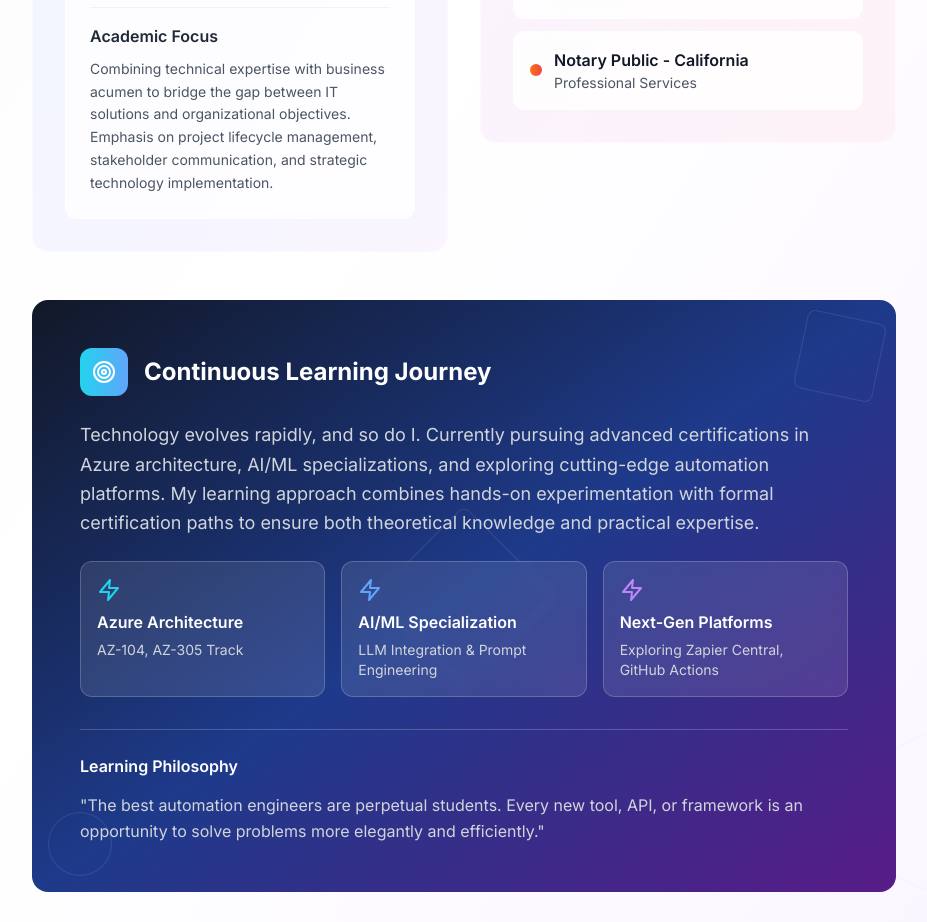
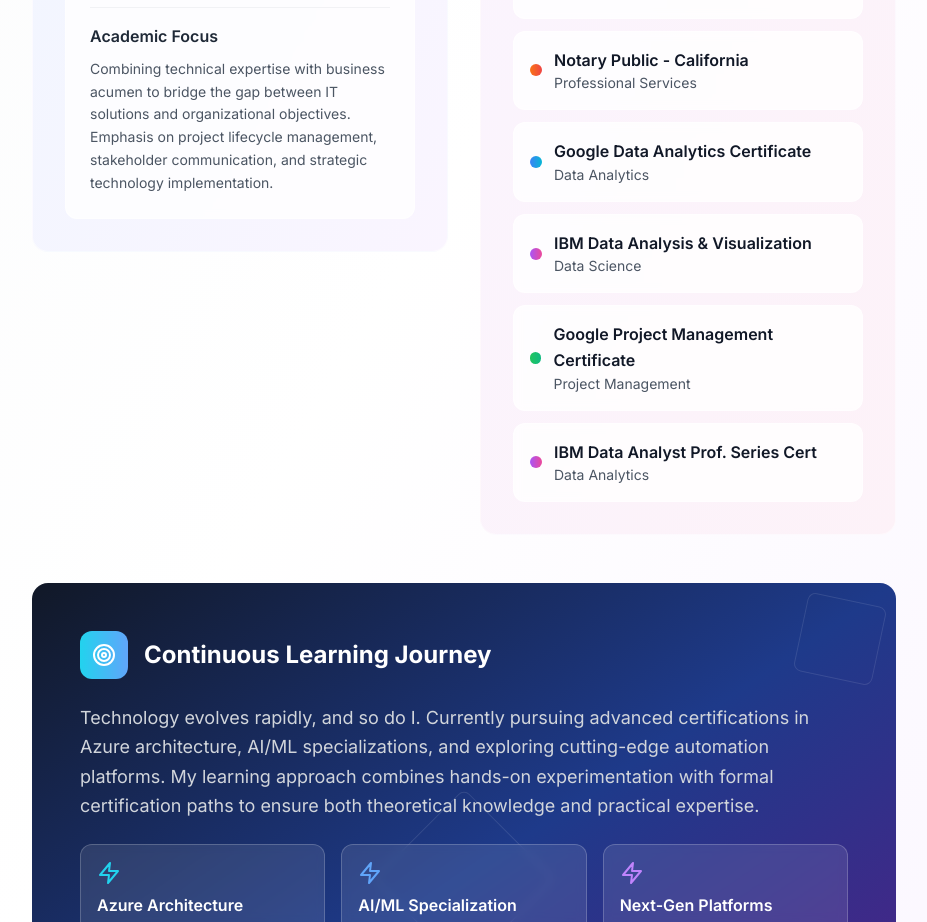
Before and after one commit to mejohnc-ft/MeJohnC.Org, a React (Vite) app: page / in a window 1280 px wide. Shown: the part 7513-8435 px from the top of the page, without its empty margins (176-1103 px from the left). Built offline with nearby package versions, Linux system fonts and the light colour scheme.

Commit message:
Add Google and IBM certifications

```diff
--- a/src/components/Education.tsx
+++ b/src/components/Education.tsx
@@ -8,7 +8,11 @@ const Education = () => {
     { name: "Microsoft AZ-900", category: "Azure Fundamentals", color: "blue" },
     { name: "LPI Linux Essentials", category: "System Administration", color: "green" },
     { name: "Nerdio Certified Professional", category: "Cloud Infrastructure", color: "purple" },
-    { name: "Notary Public - California", category: "Professional Services", color: "orange" }
+    { name: "Notary Public - California", category: "Professional Services", color: "orange" },
+    { name: "Google Data Analytics Certificate", category: "Data Analytics", color: "blue" },
+    { name: "IBM Data Analysis & Visualization", category: "Data Science", color: "purple" },
+    { name: "Google Project Management Certificate", category: "Project Management", color: "green" },
+    { name: "IBM Data Analyst Prof. Series Cert", category: "Data Analytics", color: "purple" }
   ];
 
   const getColorClasses = (color: string) => {
```
